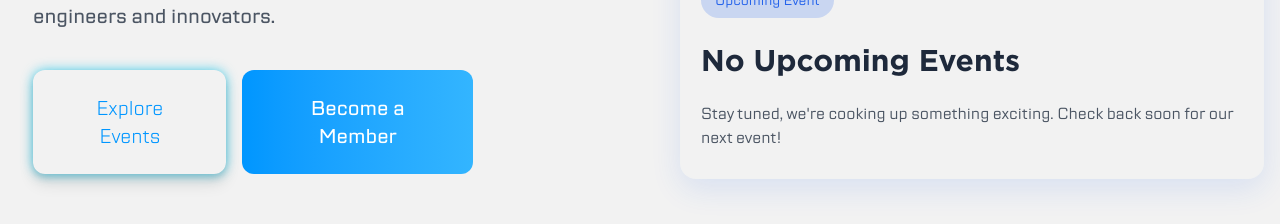
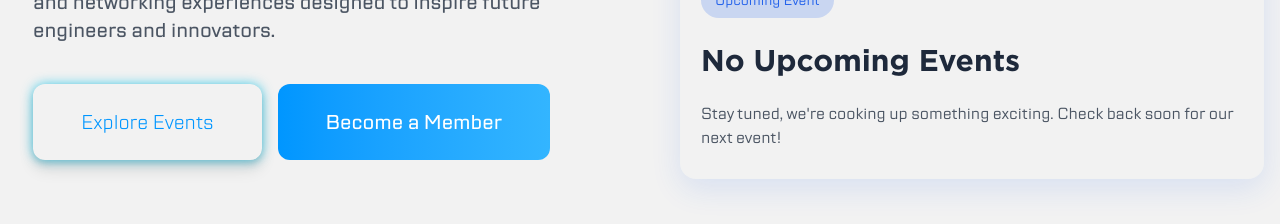
Before and after one commit to ieeesha10-svg/Ieee-website, a React (Vite) app in the folder client/: page /events in a window 1280 px wide. Shown: the part 542-766 px from the top of the page. Built offline with nearby package versions, Linux system fonts and the light colour scheme; no server answers.

Commit message:
style: add whitespace

```diff
--- a/client/src/sections/events/EventsHero.jsx
+++ b/client/src/sections/events/EventsHero.jsx
@@ -34,7 +34,7 @@ export default function EventsHero({ featuredEvent, loading }) {
 				<div className='*:text-lg *:lg:text-xl flex flex-col lg:flex-row gap-4 lg:mx-0 w-[80%] mx-auto justify-center md:justify-start mt-5'>
 					<a href='#upcoming-events'>
 						<button
-							className='px-6 py-3 lg:px-12 lg:py-6 w-full rounded-xl font-light text-primary hover:bg-white/40 hover:text-primary-dark dark:text-white hover:dark:text-white dark:bg-[#2563EB] hover:dark:bg-[#2563EB]/60 transition duration-300'
+							className='px-6 py-3 lg:px-12 lg:py-6 w-full whitespace-nowrap rounded-xl font-light text-primary hover:bg-white/40 hover:text-primary-dark dark:text-white hover:dark:text-white dark:bg-[#2563EB] hover:dark:bg-[#2563EB]/60 transition duration-300'
 							style={{ boxShadow: '0px 0px 12px #00C0E8B2, 0px 10px 15px #0000001A, 0px 4px 6px #0000001A' }}
 						>
 							Explore Events
@@ -43,7 +43,7 @@ export default function EventsHero({ featuredEvent, loading }) {
 					{
 						!user && (
 							<Link to='/signup'>
-								<Button className='w-full rounded-xl px-6 py-3 lg:px-12 lg:py-6 bg-linear-to-r from-primary to-primary-light hover:from-primary-light hover:to-primary transition text-white dark:hover:bg-white/10 hover:text-white dark:bg-main dark:from-transparent dark:to-transparent hover:dark:from-transparent hover:dark:to-transparent dark:border dark:border-border'>
+								<Button className='w-full whitespace-nowrap rounded-xl px-6 py-3 lg:px-12 lg:py-6 bg-linear-to-r from-primary to-primary-light hover:from-primary-light hover:to-primary transition text-white dark:hover:bg-white/10 hover:text-white dark:bg-main dark:from-transparent dark:to-transparent hover:dark:from-transparent hover:dark:to-transparent dark:border dark:border-border'>
 											Become a Member
 								</Button>
 							</Link>
```
